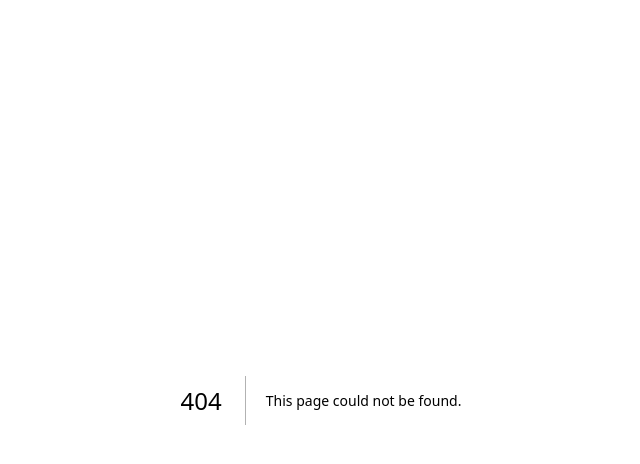
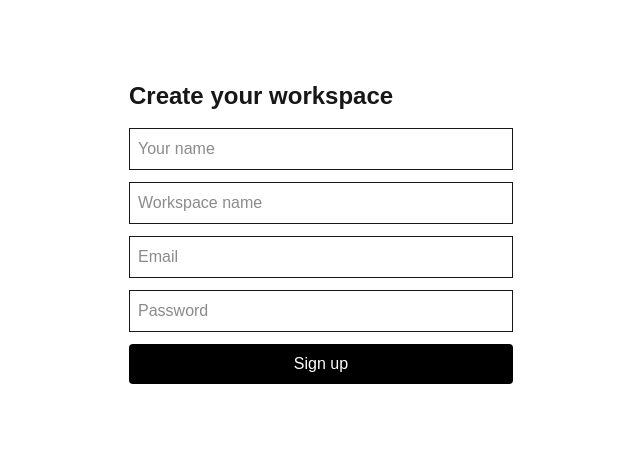
Before and after one commit to Rakesh-0804/loop, a Next.js app: page /signup in a window 1280 px wide. Before the commit this address had no page. Shown: the top 464 px of the page, without its empty margins (319-959 px from the left). Built offline with nearby package versions, Linux system fonts and the light colour scheme.

Commit message:
feat: add authentication with signup and login

```diff
--- /dev/null
+++ b/app/(app)/dashboard/page.tsx
@@ -0,0 +1,16 @@
+'use client';
+import { signOut } from 'next-auth/react';
+
+export default function DashboardPage() {
+  return (
+    <div className="p-8">
+      <h1 className="text-2xl font-bold">Dashboard</h1>
+      <button
+        onClick={() => signOut({ callbackUrl: '/login' })}
+        className="mt-4 bg-gray-200 px-4 py-2 rounded"
+      >
+        Log out
+      </button>
+    </div>
+  );
+}
--- /dev/null
+++ b/app/(auth)/login/page.tsx
@@ -0,0 +1,35 @@
+'use client';
+import { useState } from 'react';
+import { useRouter } from 'next/navigation';
+import { signIn } from 'next-auth/react';
+
+export default function LoginPage() {
+  const router = useRouter();
+  const [form, setForm] = useState({ email: '', password: '' });
+  const [error, setError] = useState('');
+
+  async function handleSubmit(e: React.FormEvent) {
+    e.preventDefault();
+    setError('');
+    const res = await signIn('credentials', { ...form, redirect: false });
+    if (res?.error) {
+      setError('Invalid email or password');
+      return;
+    }
+    router.push('/dashboard');
+  }
+
+  return (
+    <div className="max-w-sm mx-auto mt-20 space-y-4">
+      <h1 className="text-2xl font-bold">Log in</h1>
+      <form onSubmit={handleSubmit} className="space-y-3">
+        <input className="border p-2 w-full" placeholder="Email" type="email" value={form.email}
+          onChange={(e) => setForm({ ...form, email: e.target.value })} />
+        <input className="border p-2 w-full" placeholder="Password" type="password" value={form.password}
+          onChange={(e) => setForm({ ...form, password: e.target.value })} />
+        {error && <p className="text-red-600 text-sm">{error}</p>}
+        <button className="bg-black text-white px-4 py-2 rounded w-full" type="submit">Log in</button>
+      </form>
+    </div>
+  );
+}
--- /dev/null
+++ b/app/(auth)/signup/page.tsx
@@ -0,0 +1,45 @@
+'use client';
+import { useState } from 'react';
+import { useRouter } from 'next/navigation';
+import { signIn } from 'next-auth/react';
+
+export default function SignupPage() {
+  const router = useRouter();
+  const [form, setForm] = useState({ name: '', email: '', password: '', workspaceName: '' });
+  const [error, setError] = useState('');
+
+  async function handleSubmit(e: React.FormEvent) {
+    e.preventDefault();
+    setError('');
+    const res = await fetch('/api/signup', {
+      method: 'POST',
+      headers: { 'Content-Type': 'application/json' },
+      body: JSON.stringify(form),
+    });
+    if (!res.ok) {
+      const data = await res.json();
+      setError(data.error?.formErrors?.[0] || data.error || 'Signup failed');
+      return;
+    }
+    await signIn('credentials', { email: form.email, password: form.password, redirect: false });
+    router.push('/dashboard');
+  }
+
+  return (
+    <div className="max-w-sm mx-auto mt-20 space-y-4">
+      <h1 className="text-2xl font-bold">Create your workspace</h1>
+      <form onSubmit={handleSubmit} className="space-y-3">
+        <input className="border p-2 w-full" placeholder="Your name" value={form.name}
+          onChange={(e) => setForm({ ...form, name: e.target.value })} />
+        <input className="border p-2 w-full" placeholder="Workspace name" value={form.workspaceName}
+          onChange={(e) => setForm({ ...form, workspaceName: e.target.value })} />
+        <input className="border p-2 w-full" placeholder="Email" type="email" value={form.email}
+          onChange={(e) => setForm({ ...form, email: e.target.value })} />
+        <input className="border p-2 w-full" placeholder="Password" type="password" value={form.password}
+          onChange={(e) => setForm({ ...form, password: e.target.value })} />
+        {error && <p className="text-red-600 text-sm">{error}</p>}
+        <button className="bg-black text-white px-4 py-2 rounded w-full" type="submit">Sign up</button>
+      </form>
+    </div>
+  );
+}
--- /dev/null
+++ b/app/api/auth/[...nextauth]/route.ts
@@ -0,0 +1,2 @@
+import { handlers } from '@/lib/auth';
+export const { GET, POST } = handlers;
--- /dev/null
+++ b/app/api/signup/route.ts
@@ -0,0 +1,44 @@
+import { NextResponse } from 'next/server';
+import bcrypt from 'bcryptjs';
+import { z } from 'zod';
+import { prisma } from '@/lib/db';
+
+const signupSchema = z.object({
+  name: z.string().min(1),
+  email: z.string().email(),
+  password: z.string().min(6),
+  workspaceName: z.string().min(1),
+});
+
+export async function POST(req: Request) {
+  const body = await req.json();
+  const parsed = signupSchema.safeParse(body);
+  if (!parsed.success) {
+    return NextResponse.json({ error: parsed.error.flatten() }, { status: 400 });
+  }
+
+  const { name, email, password, workspaceName } = parsed.data;
+
+  const existing = await prisma.user.findUnique({ where: { email } });
+  if (existing) {
+    return NextResponse.json({ error: 'Email already in use' }, { status: 409 });
+  }
+
+  const passwordHash = await bcrypt.hash(password, 10);
+
+  const result = await prisma.$transaction(async (tx) => {
+    const workspace = await tx.workspace.create({ data: { name: workspaceName } });
+    const user = await tx.user.create({
+      data: {
+        name,
+        email,
+        passwordHash,
+        role: 'ADMIN',
+        workspaceId: workspace.id,
+      },
+    });
+    return { workspace, user };
+  });
+
+  return NextResponse.json({ success: true, userId: result.user.id });
+}
--- a/app/layout.tsx
+++ b/app/layout.tsx
@@ -1,6 +1,7 @@
 import type { Metadata } from "next";
 import { Geist, Geist_Mono } from "next/font/google";
 import "./globals.css";
+import { Providers } from "./provider";
 
 const geistSans = Geist({
   variable: "--font-geist-sans",
@@ -27,7 +28,9 @@ export default function RootLayout({
       lang="en"
       className={`${geistSans.variable} ${geistMono.variable} h-full antialiased`}
     >
-      <body className="min-h-full flex flex-col">{children}</body>
+      <body className="min-h-full flex flex-col">
+        <Providers>{children}</Providers>
+      </body>
     </html>
   );
 }
--- /dev/null
+++ b/app/provider.tsx
@@ -0,0 +1,6 @@
+'use client';
+import { SessionProvider } from 'next-auth/react';
+
+export function Providers({ children }: { children: React.ReactNode }) {
+  return <SessionProvider>{children}</SessionProvider>;
+}
--- /dev/null
+++ b/lib/auth.ts
@@ -0,0 +1,54 @@
+import NextAuth from 'next-auth';
+import Credentials from 'next-auth/providers/credentials';
+import bcrypt from 'bcryptjs';
+import { prisma } from '@/lib/db';
+
+export const { handlers, auth, signIn, signOut } = NextAuth({
+  session: { strategy: 'jwt' },
+  providers: [
+    Credentials({
+      credentials: {
+        email: {},
+        password: {},
+      },
+      authorize: async (credentials) => {
+        const email = credentials?.email as string;
+        const password = credentials?.password as string;
+        if (!email || !password) return null;
+
+        const user = await prisma.user.findUnique({ where: { email } });
+        if (!user) return null;
+
+        const valid = await bcrypt.compare(password, user.passwordHash);
+        if (!valid) return null;
+
+        return {
+          id: user.id,
+          name: user.name,
+          email: user.email,
+          workspaceId: user.workspaceId,
+          role: user.role,
+        };
+      },
+    }),
+  ],
+  callbacks: {
+    async jwt({ token, user }) {
+      if (user) {
+        token.workspaceId = (user as any).workspaceId;
+        token.role = (user as any).role;
+      }
+      return token;
+    },
+    async session({ session, token }) {
+      if (session.user) {
+        (session.user as any).workspaceId = token.workspaceId;
+        (session.user as any).role = token.role;
+      }
+      return session;
+    },
+  },
+  pages: {
+    signIn: '/login',
+  },
+});
```
Also changed, not shown: lib/db.ts (renamed from prisma/lib/db.ts).
